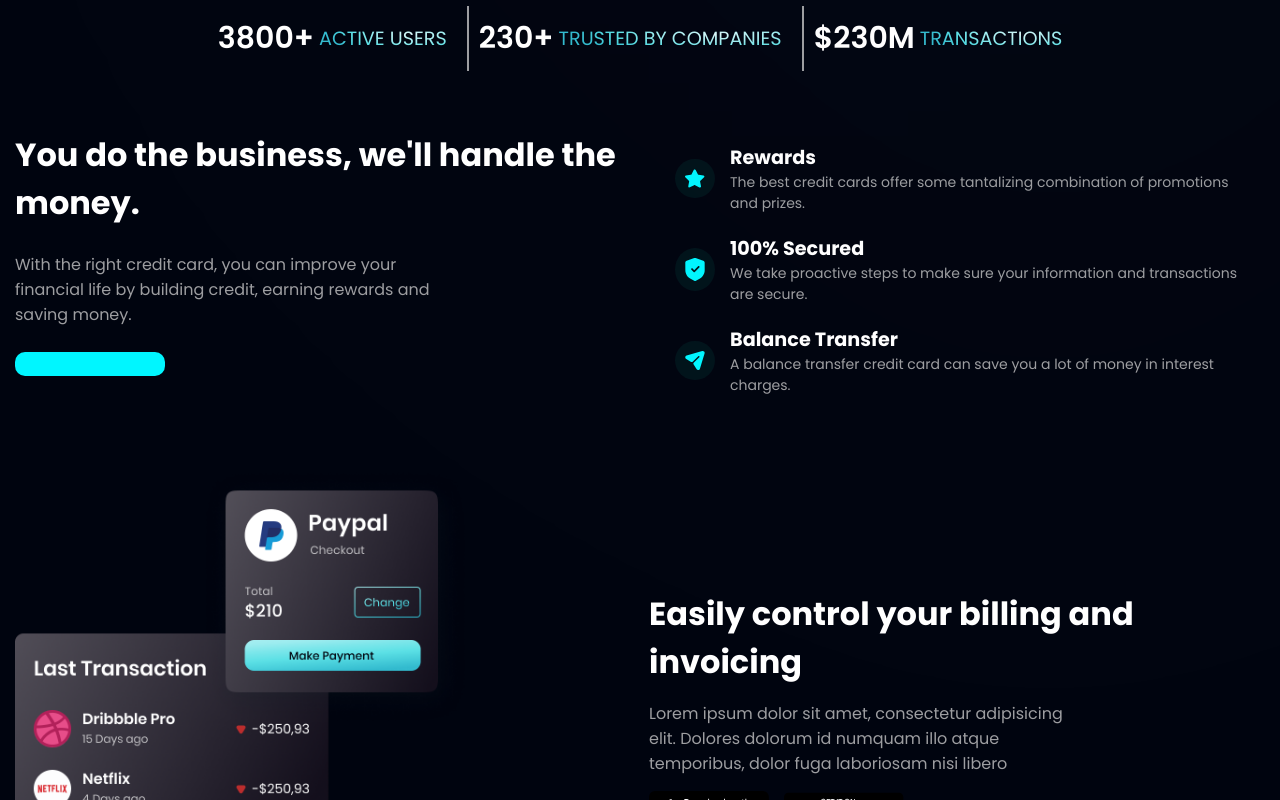
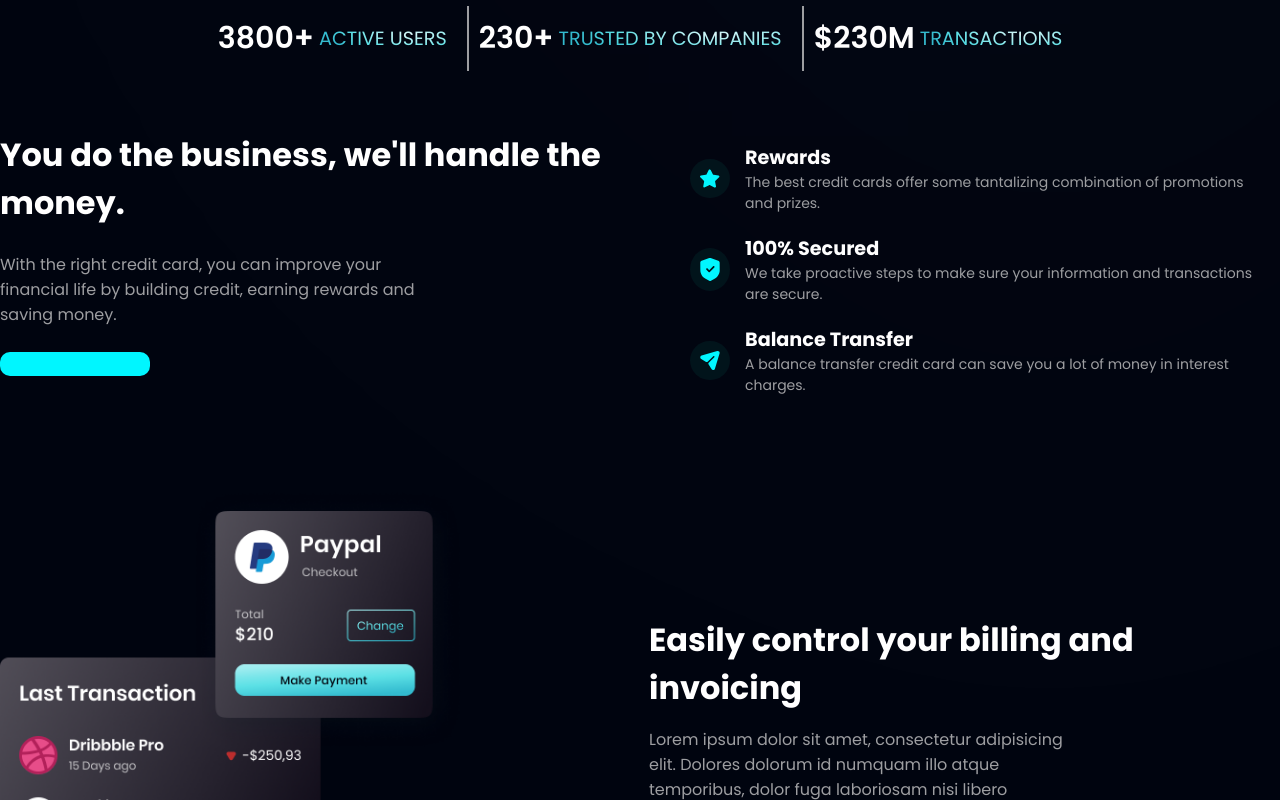
Before and after one commit to ChrisEs146/Bank-Landing, a React (Vite) app: page / in a window 1280 px wide. Shown: the part 640-1440 px from the top of the page. Built offline with nearby package versions, Linux system fonts and the light colour scheme.

Commit message:
Delete: padding

```diff
--- a/src/index.css
+++ b/src/index.css
@@ -102,8 +102,7 @@ button {
 }
 
 .app > section:not(:first-of-type) {
-  margin-bottom: 6rem;
-  padding: 0 1.5rem;
+  margin-bottom: 8rem;
 }
 
 /* Utilities */
```
